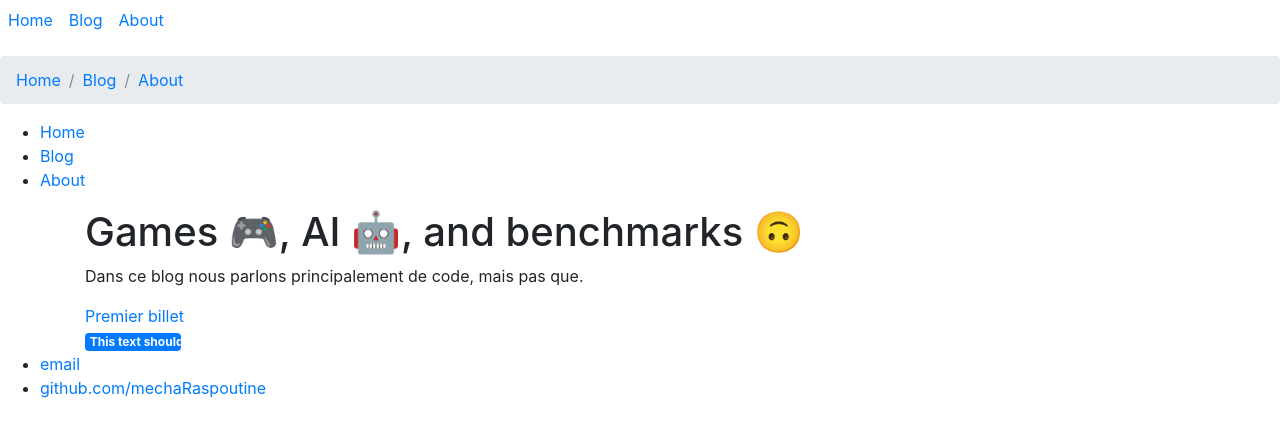
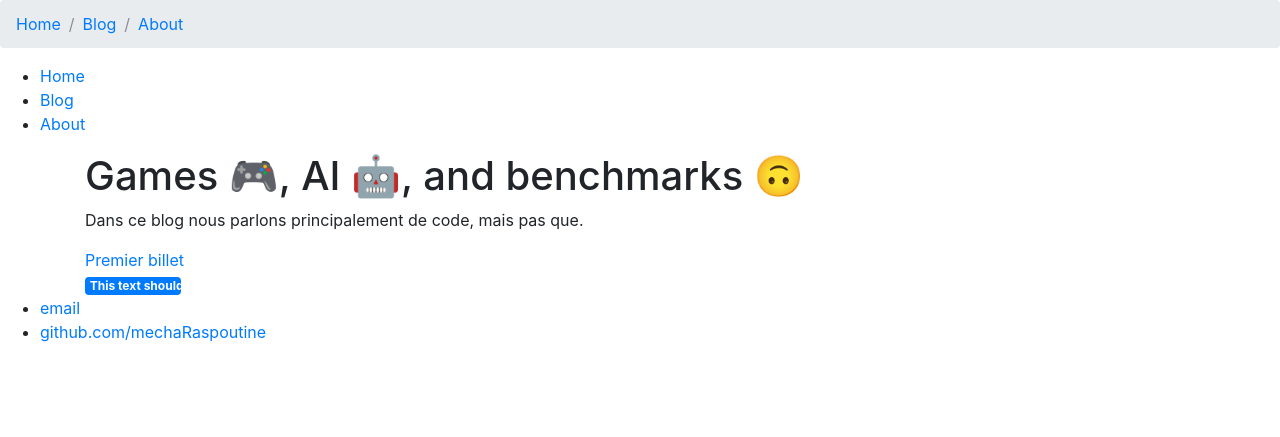
Before and after one commit to mechaRaspoutine/mechaRaspoutine.github.io, a Jekyll site: the page index.html, which Jekyll copies as it is, in a window 1280 px wide. Shown: the top 437 px of the page. Built offline with Jekyll 4.4.1, drawn with Linux system fonts in a browser that asks for light colours.

Commit message:
Update index.html

```diff
--- a/index.html
+++ b/index.html
@@ -8,15 +8,10 @@
   </head>
 
   <body>
-<div class="d-flex flex-row bd-highlight mb-3">
-  <div class="p-2 bd-highlight"><a href="/">Home</a></div>
-  <div class="p-2 bd-highlight"><a href="/blog/">Blog</a></div>
-  <div class="p-2 bd-highlight"><a href="/about/">About</a></div>
-</div>
 
 <nav aria-label="breadcrumb">
   <ol class="breadcrumb">
-    <li class="breadcrumb-item active"><a href="/">Home</a></li>
+    <li class="breadcrumb-item active" aria-current="page"><a href="/">Home</a></li>
     <li class="breadcrumb-item"><a href="/blog/">Blog</a></li>
     <li class="breadcrumb-item"><a href="/about/">About</a></li>
   </ol>
```
